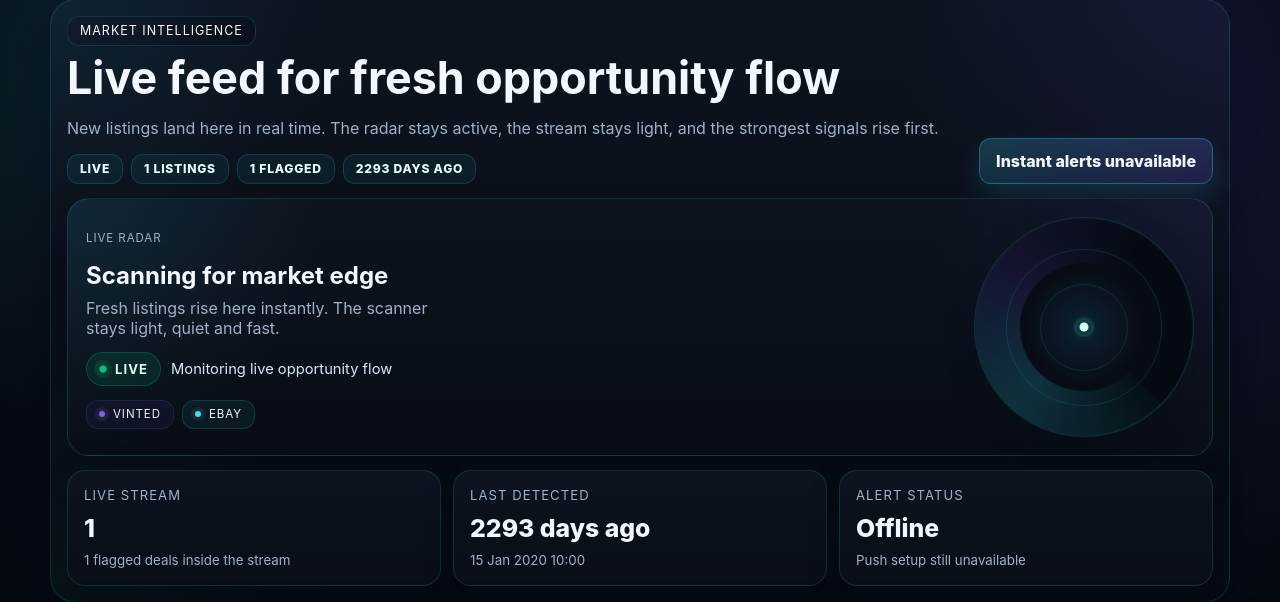
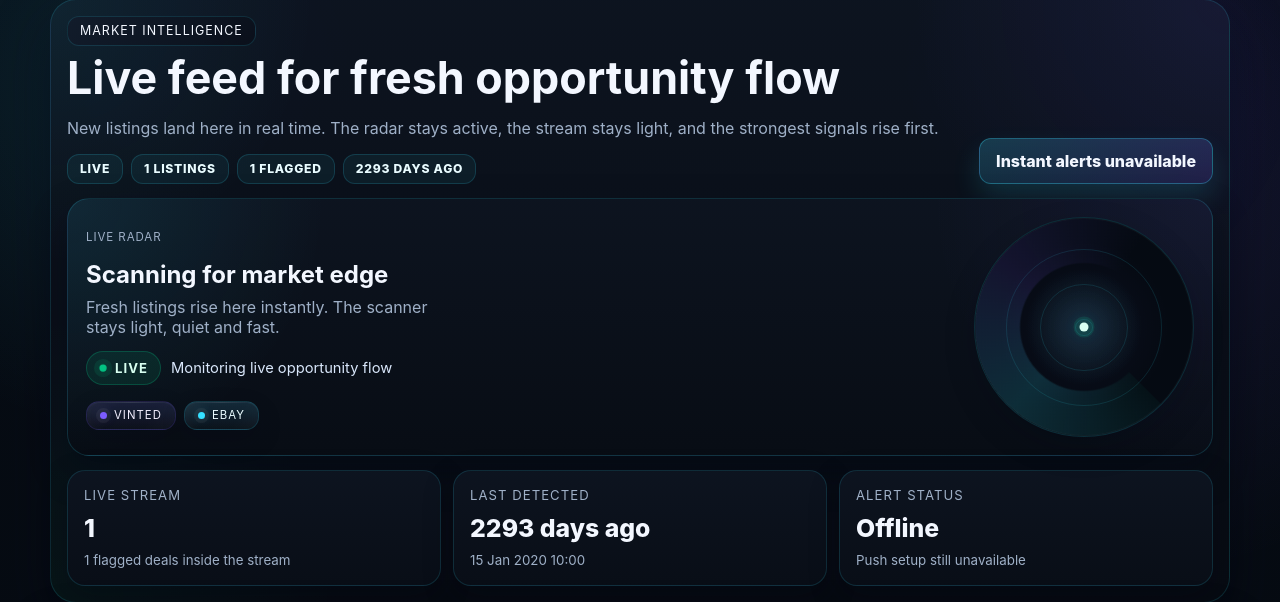
Before and after one commit to playstationvrtuga-boop/tcgsniperdeals, a Flask app: page /feed in a window 1280 px wide. Shown: the part 98-700 px from the top of the page. Run offline with Flask 3, Linux system fonts and the light colour scheme; a user stored in the database is signed in; tables that the repository leaves empty hold one stand-in row (values such as "Sample post"); grey boxes marked "Sample" are stand-in pictures; data that the repository does not hold is empty.

Commit message:
Polish source pills and radar visuals

```diff
--- a/vip_app/app/static/css/app.css
+++ b/vip_app/app/static/css/app.css
@@ -556,25 +556,31 @@ select { font: inherit; }
   flex-wrap: wrap;
   gap: 8px;
   align-items: center;
-  margin-top: 14px;
+  margin-top: 16px;
 }
 
 .source-pill {
   --source-accent: var(--accent-cyan);
+  --source-sheen: rgba(255, 255, 255, 0.12);
   position: relative;
   display: inline-flex;
   align-items: center;
-  gap: 8px;
-  padding: 8px 12px;
-  border-radius: 12px;
-  border: 1px solid rgba(53, 224, 255, 0.14);
-  background: rgba(18, 28, 43, 0.72);
+  gap: 7px;
+  padding: 8px 13px;
+  border-radius: 13px;
+  border: 1px solid rgba(53, 224, 255, 0.12);
+  background:
+    linear-gradient(180deg, rgba(255, 255, 255, 0.045), rgba(255, 255, 255, 0)),
+    linear-gradient(180deg, rgba(18, 28, 43, 0.92), rgba(11, 16, 24, 0.88));
   color: var(--muted-strong);
-  font-size: 0.72rem;
+  font-size: 0.71rem;
   line-height: 1;
-  letter-spacing: 0.08em;
+  letter-spacing: 0.09em;
   text-transform: uppercase;
   overflow: hidden;
+  box-shadow:
+    inset 0 1px 0 rgba(255, 255, 255, 0.04),
+    0 10px 24px rgba(2, 8, 23, 0.18);
   transition:
     transform 0.18s ease,
     background 0.18s ease,
@@ -583,31 +589,76 @@ select { font: inherit; }
     color 0.18s ease;
 }
 
+.source-pill::before {
+  content: "";
+  position: absolute;
+  inset: 0;
+  border-radius: inherit;
+  background:
+    linear-gradient(120deg, rgba(255, 255, 255, 0.08), transparent 32%, transparent 68%, rgba(255, 255, 255, 0.04));
+  opacity: 0.55;
+  pointer-events: none;
+}
+
+.source-pill::after {
+  content: "";
+  position: absolute;
+  left: 10px;
+  right: 10px;
+  top: 0;
+  height: 1px;
+  border-radius: 999px;
+  background: linear-gradient(90deg, transparent, rgba(255, 255, 255, 0.18), transparent);
+  opacity: 0.45;
+  pointer-events: none;
+}
+
 .source-pill[data-source-label="vinted"] {
   --source-accent: var(--accent-purple);
+  --source-sheen: rgba(124, 92, 255, 0.12);
   border-color: rgba(124, 92, 255, 0.16);
-  background: rgba(124, 92, 255, 0.06);
-  color: #f0ebff;
+  background:
+    linear-gradient(180deg, rgba(124, 92, 255, 0.08), rgba(124, 92, 255, 0.02)),
+    linear-gradient(180deg, rgba(18, 28, 43, 0.92), rgba(11, 16, 24, 0.88));
+  color: #f4efff;
 }
 
 .source-pill[data-source-label="ebay"] {
   --source-accent: var(--accent-cyan);
+  --source-sheen: rgba(53, 224, 255, 0.12);
   border-color: rgba(53, 224, 255, 0.16);
-  background: rgba(53, 224, 255, 0.06);
-  color: #e8fbff;
+  background:
+    linear-gradient(180deg, rgba(53, 224, 255, 0.08), rgba(53, 224, 255, 0.02)),
+    linear-gradient(180deg, rgba(18, 28, 43, 0.92), rgba(11, 16, 24, 0.88));
+  color: #eafcff;
 }
 
 .source-pill-dot {
-  width: 6px;
-  height: 6px;
+  width: 7px;
+  height: 7px;
   border-radius: 999px;
   background: var(--source-accent);
-  box-shadow: 0 0 0 4px rgba(255, 255, 255, 0.06);
+  box-shadow:
+    0 0 0 4px rgba(255, 255, 255, 0.045),
+    0 0 12px rgba(53, 224, 255, 0.24);
+  filter: drop-shadow(0 0 6px rgba(255, 255, 255, 0.06));
+}
+
+.source-pill[data-source-label="vinted"] .source-pill-dot {
+  box-shadow:
+    0 0 0 4px rgba(255, 255, 255, 0.045),
+    0 0 12px rgba(124, 92, 255, 0.24);
+}
+
+.source-pill[data-source-label="ebay"] .source-pill-dot {
+  box-shadow:
+    0 0 0 4px rgba(255, 255, 255, 0.045),
+    0 0 12px rgba(53, 224, 255, 0.24);
 }
 
 .source-pill-crosshair {
   position: absolute;
-  inset: -6px;
+  inset: -4px;
   pointer-events: none;
   opacity: 0;
 }
@@ -679,10 +736,11 @@ select { font: inherit; }
   margin: 0 auto;
   border-radius: 50%;
   overflow: hidden;
-  border: 1px solid rgba(53, 224, 255, 0.18);
-  background:
-    radial-gradient(circle at center, rgba(53, 224, 255, 0.1), transparent 38%),
-    radial-gradient(circle at center, rgba(124, 92, 255, 0.04), transparent 60%),
+  border: 1px solid rgba(53, 224, 255, 0.16);
+  background:
+    radial-gradient(circle at center, rgba(53, 224, 255, 0.12), transparent 38%),
+    radial-gradient(circle at center, rgba(124, 92, 255, 0.05), transparent 56%),
+    radial-gradient(circle at 50% 50%, rgba(255, 255, 255, 0.04), transparent 36%),
     rgba(6, 11, 18, 0.96);
   box-shadow:
     inset 0 0 0 1px rgba(255, 255, 255, 0.03),
@@ -711,7 +769,7 @@ select { font: inherit; }
   inset: 0;
   border-radius: 50%;
   background:
-    conic-gradient(from 0deg, rgba(0, 255, 166, 0.02), rgba(53, 224, 255, 0.18), rgba(124, 92, 255, 0.12), transparent 72%);
+    conic-gradient(from 0deg, rgba(0, 255, 166, 0.03), rgba(53, 224, 255, 0.16), rgba(124, 92, 255, 0.12), transparent 72%);
   mask: radial-gradient(circle, transparent 41%, #000 42%);
   animation: radar-sweep 4.8s linear infinite;
 }
@@ -736,7 +794,7 @@ select { font: inherit; }
   width: 42px;
   height: 42px;
   border-radius: 50%;
-  border: 1px solid rgba(0, 255, 166, 0.16);
+  border: 1px solid rgba(0, 255, 166, 0.14);
   transform: translate(-50%, -50%) scale(0.45);
   opacity: 0;
   pointer-events: none;
```
Also changed, not shown: other parts of vip_app/app/static/css/app.css (+19 -13 lines).
